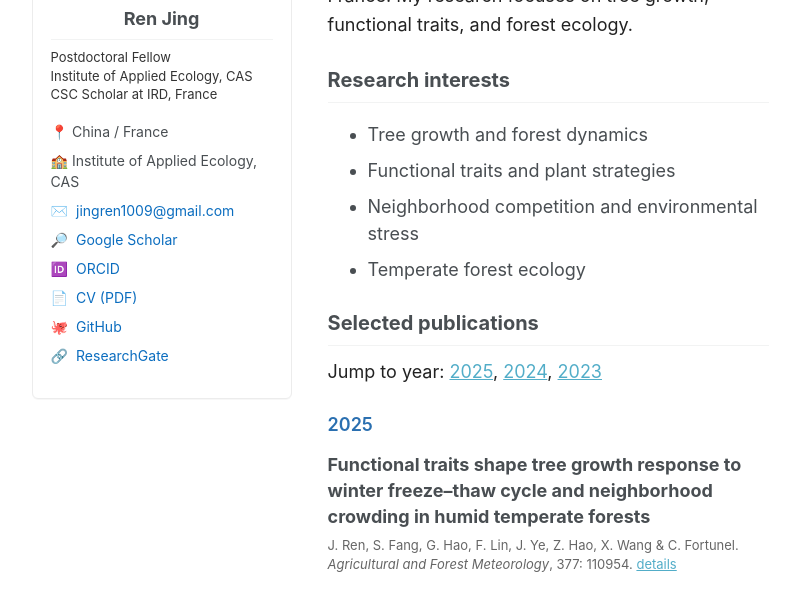
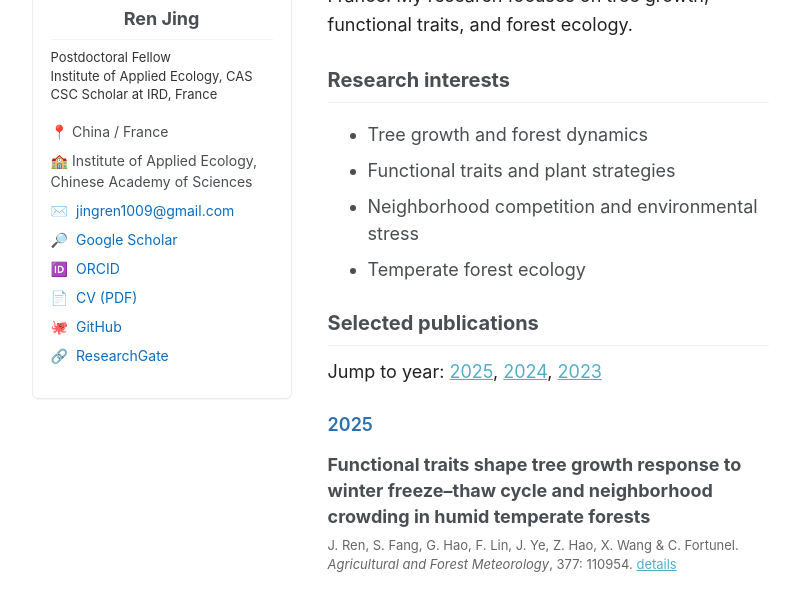
Before and after one commit to Renjing1009/Renjing1009.github.io, a Jekyll site: the page built from _pages/about.md, in a window 1280 px wide and 900 px high, cut to the strip 306-900 px from the top of the window. Shown: the whole strip, without its empty margins (266-1066 px from the left). Built offline with Jekyll 4.4.1, drawn with Linux system fonts in a browser that asks for light colours; a script bundle is joined from its source files by our own code; library files that are not in the unit come from our copies.

Commit message:
Update about.md

```diff
--- a/_pages/about.md
+++ b/_pages/about.md
@@ -160,7 +160,7 @@ redirect_from:
 
   <ul>
     <li>📍 China / France</li>
-    <li>🏫 Institute of Applied Ecology, CAS</li>
+    <li>🏫 Institute of Applied Ecology, Chinese Academy of Sciences</li>
     <li>✉️ <a href="mailto:jingren1009@gmail.com">jingren1009@gmail.com</a></li>
     <li>🔎 <a href="https://scholar.google.com/citations?user=iyKHMa0AAAAJ&hl=zh-CN" target="_blank">Google Scholar</a></li>
     <li>🆔 <a href="https://orcid.org/0000-0001-8855-8436" target="_blank">ORCID</a></li>
```
